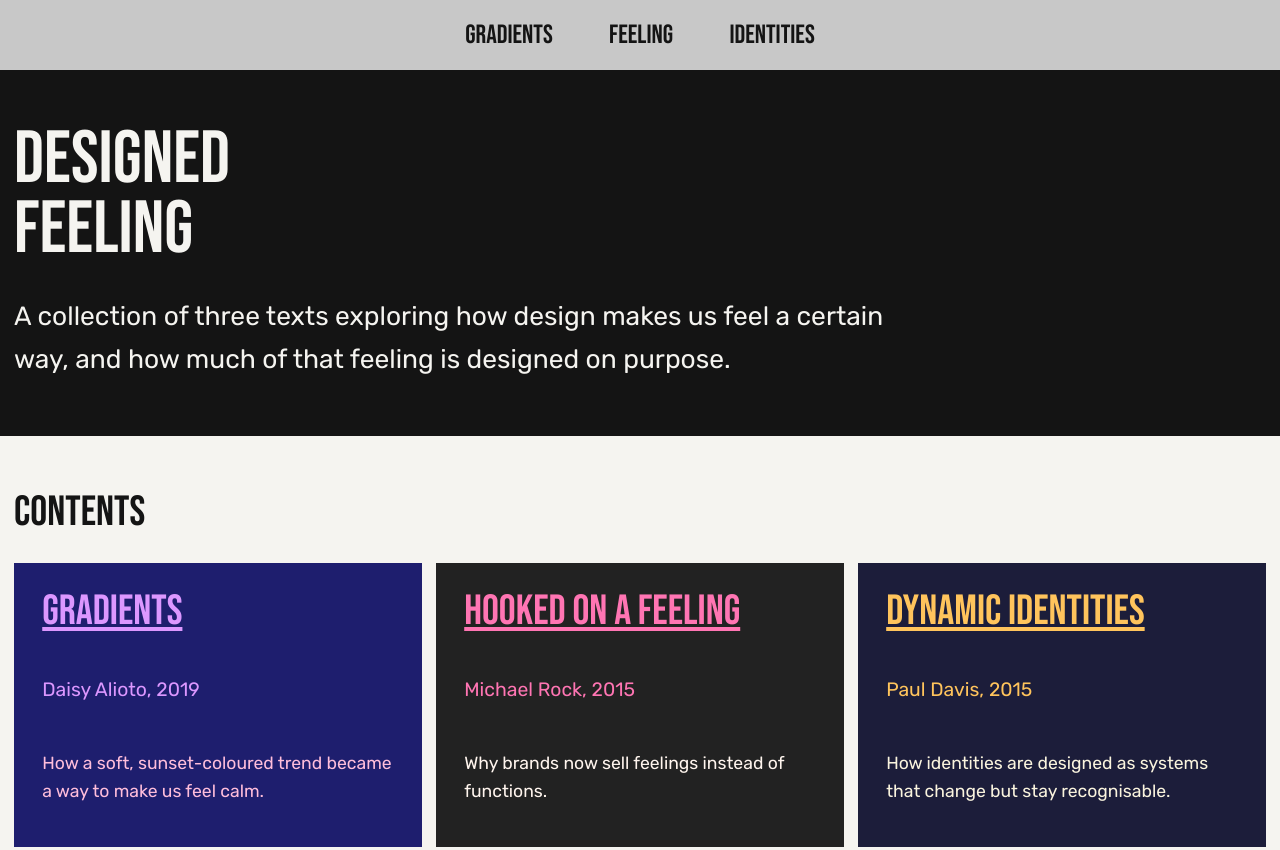
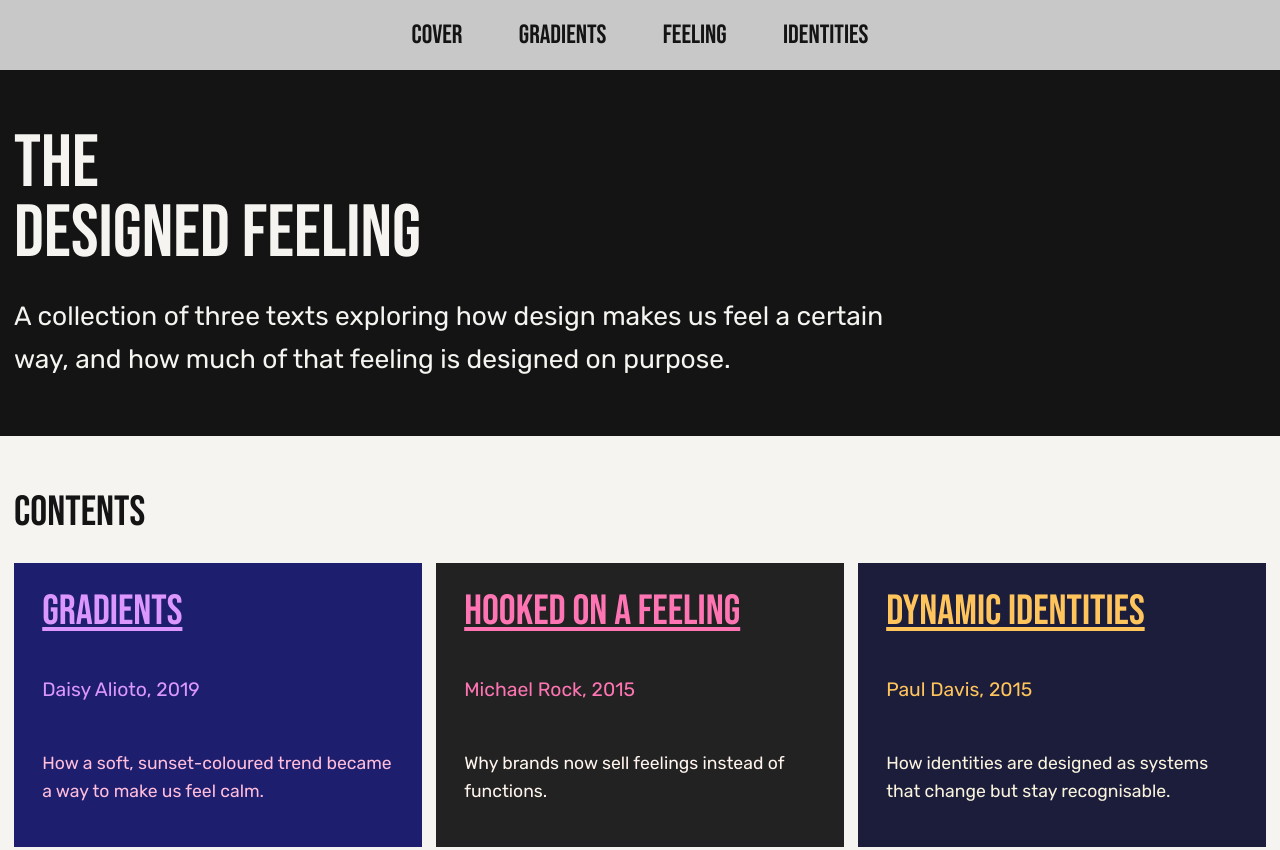
Before and after one commit to lamcrystal/binding, a plain HTML site: page index.html in a window 1280 px wide. Shown: the top 850 px of the page. Drawn offline with Linux system fonts and the light colour scheme.

Commit message:
nav styling change

```diff
--- a/index.html
+++ b/index.html
@@ -14,11 +14,18 @@
 		<header>
 			<nav>
 				<ul>
-					<li><a href="gradients/">Gradients</a></li>
-
-					<li><a href="hooked-on-a-feeling/">Feeling</a></li>
-
-					<li><a href="dynamic-identities/">Identities</a></li>
+					<li>
+						<a href="../index.html">Cover</a>
+					</li>
+					<li>
+						<a href="gradients/">Gradients</a>
+					</li>
+					<li>
+						<a href="hooked-on-a-feeling/">Feeling</a>
+					</li>
+					<li>
+						<a href="dynamic-identities/">Identities</a>
+					</li>
 				</ul>
 			</nav>
 		</header>
@@ -26,7 +33,7 @@
 		<main>
 			<!-- Cover -->
 			<header class="cover">
-				<h1><span class="title-key">Designed</span> Feeling</h1>
+				<h1>The<span class="title-key">Designed Feeling</span></h1>
 				<p>A collection of three texts exploring how design makes us feel a certain way, and how much of that feeling is designed on purpose.</p>
 			</header>
 
--- a/styles/landing.css
+++ b/styles/landing.css
@@ -1,10 +1,14 @@
-/* Landing page */
-
 /* Cover as a dark band */
 .cover {
 	color: var(--color-main);
 	background-color: var(--color-bg);
 	padding: var(--space-lg) var(--space-sm);
+
+/* Key words of the title bigger */
+.title-key {
+		display: block;
+		font-size: var(--text-title-key);
+	}
 
 	p {
 		font-size: var(--text-md);
@@ -12,7 +16,7 @@
 	}
 }
 
-/* Contents on a light band so the coloured chapter blocks stand out */
+/* Contents on a light band so the coloured article blocks stand out */
 .contents {
 	color: var(--color-bg);
 	background-color: var(--color-main);
@@ -26,7 +30,7 @@
 	}
 }
 
-/* Each chapter as a block in its own article's colours */
+/* Each article as a block in its own colours */
 .chapter {
 	color: var(--color-main);
 	background-color: var(--color-bg);
```
